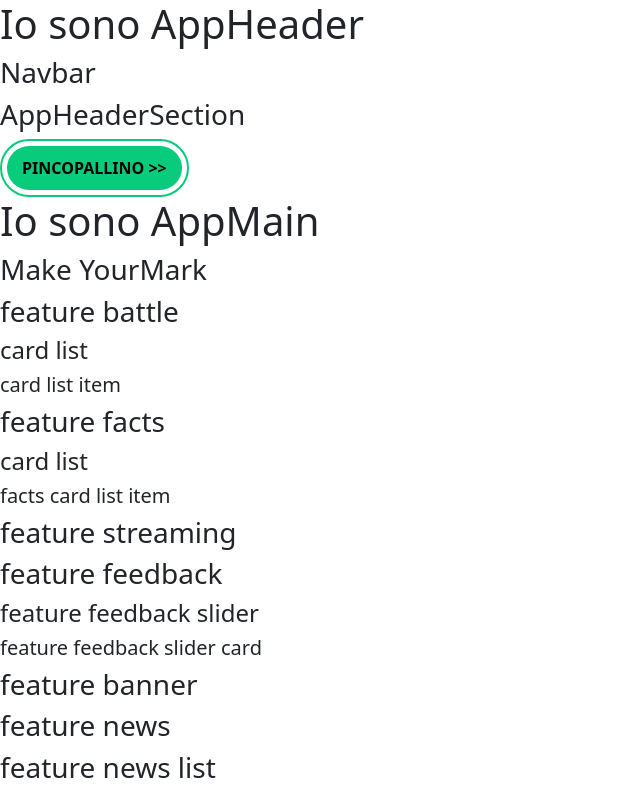
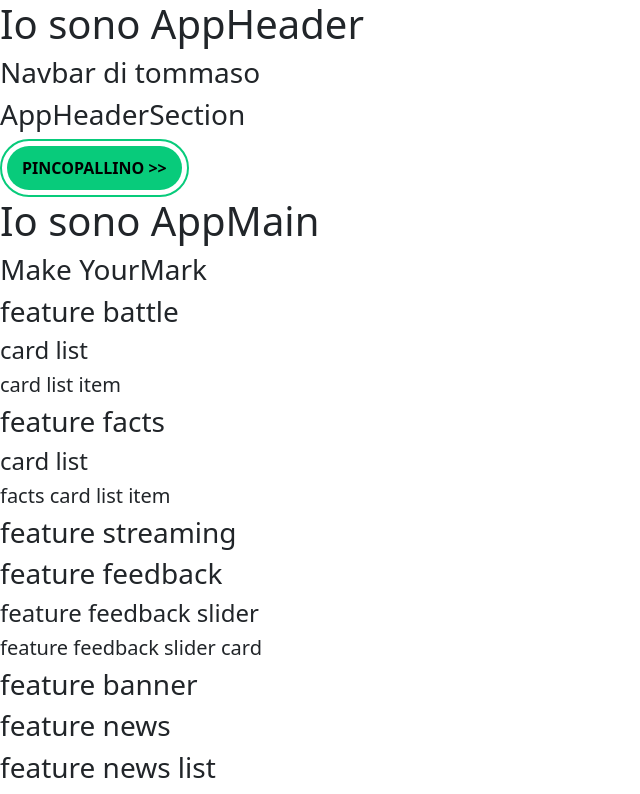
Before and after one commit to orazi-paolo/proj-html-vuejs, a Vue app: page / in a window 1280 px wide. Shown: the top 794 px of the page, without its empty margins (0-640 px from the left). Built offline with nearby package versions, Linux system fonts and the light colour scheme.

Commit message:
test push branch

```diff
--- a/src/components/appHeaderChild/AppHeaderNavbar.vue
+++ b/src/components/appHeaderChild/AppHeaderNavbar.vue
@@ -9,11 +9,10 @@ export default {
 </script>
 
 <template>
-    <h3>
-        Navbar
-    </h3>
+  <h3>
+    Navbar di tommaso
+  </h3>
 
 </template>
 
-<style scoped>
-</style>
+<style scoped></style>
```
